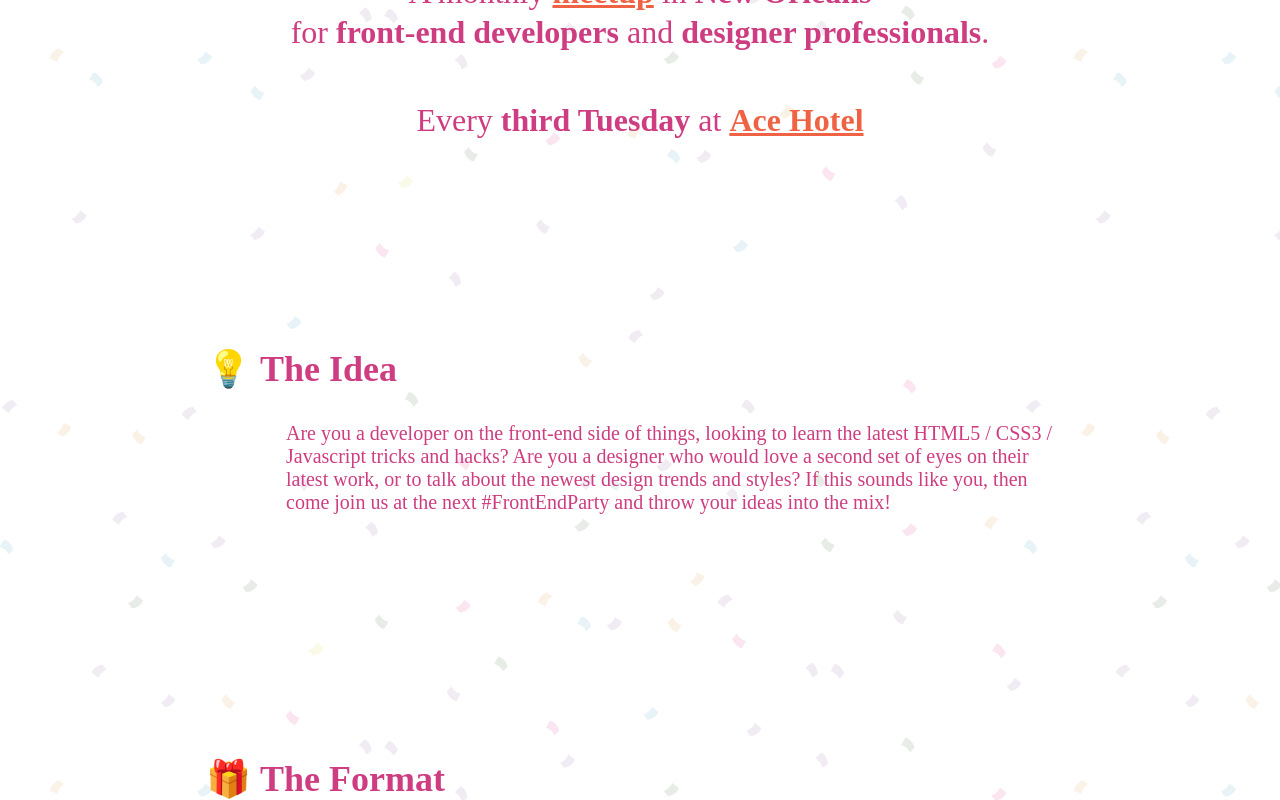
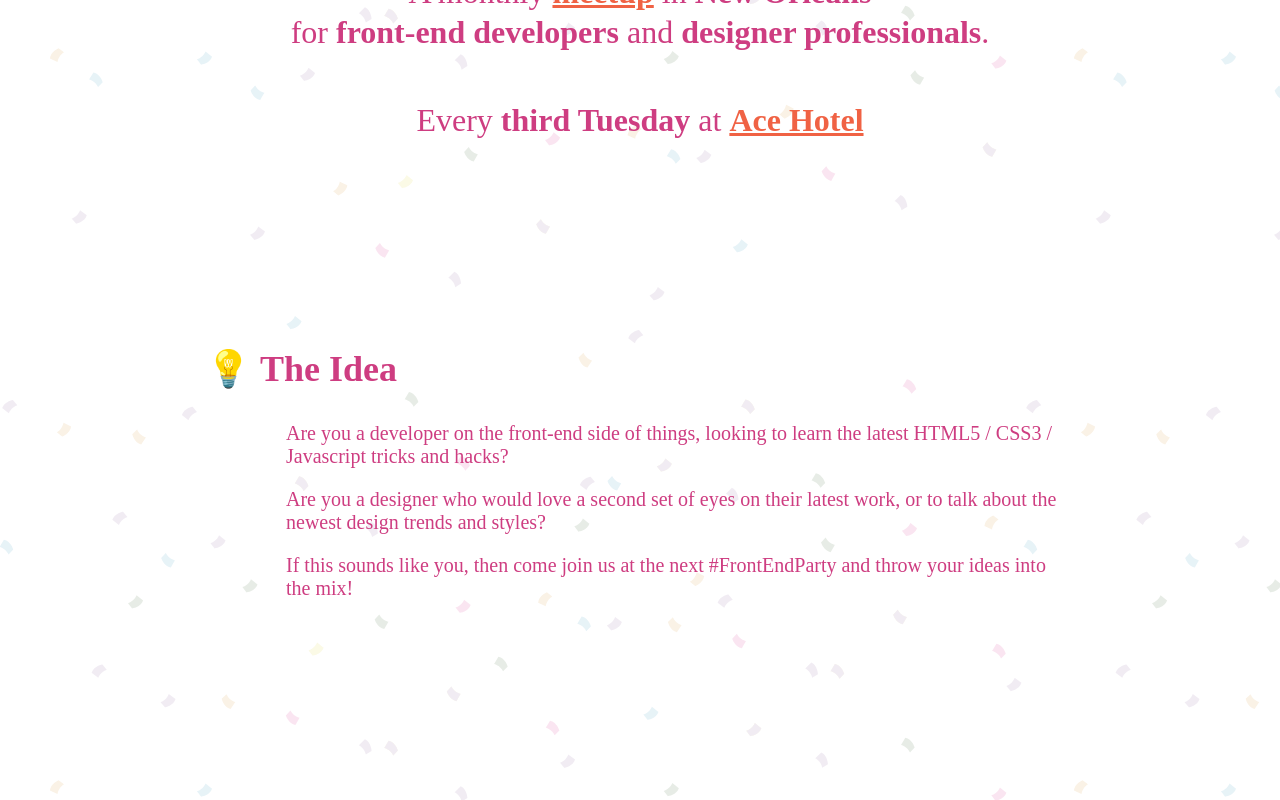
Before and after one commit to livrush/front-end-party, a React (Create React App) app: page / in a window 1280 px wide. Shown: the part 402-1202 px from the top of the page. Built offline with nearby package versions, Linux system fonts and the light colour scheme.

Commit message:
split up opening paragraph

```diff
--- a/src/components/Home.jsx
+++ b/src/components/Home.jsx
@@ -11,7 +11,9 @@ const Home = () => {
         emoji="&#128161;"
         title="The Idea"
       >
-        <p>Are you a developer on the front-end side of things, looking to learn the latest HTML5 / CSS3 / Javascript tricks and hacks? Are you a designer who would love a second set of eyes on their latest work, or to talk about the newest design trends and styles? If this sounds like you, then come join us at the next #FrontEndParty and throw your ideas into the mix!</p>
+        <p>Are you a developer on the front-end side of things, looking to learn the latest HTML5 / CSS3 / Javascript tricks and hacks?</p>
+        <p>Are you a designer who would love a second set of eyes on their latest work, or to talk about the newest design trends and styles?</p>
+        <p>If this sounds like you, then come join us at the next #FrontEndParty and throw your ideas into the mix!</p>
       </Content>
       <Content
         emoji="&#127873;"
```
